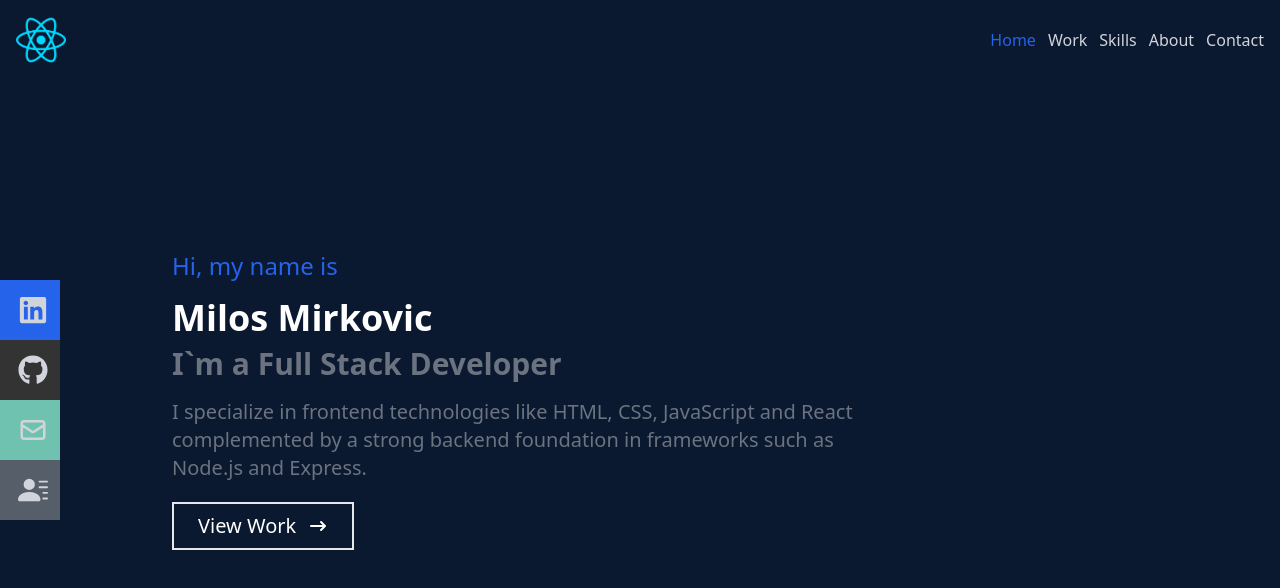
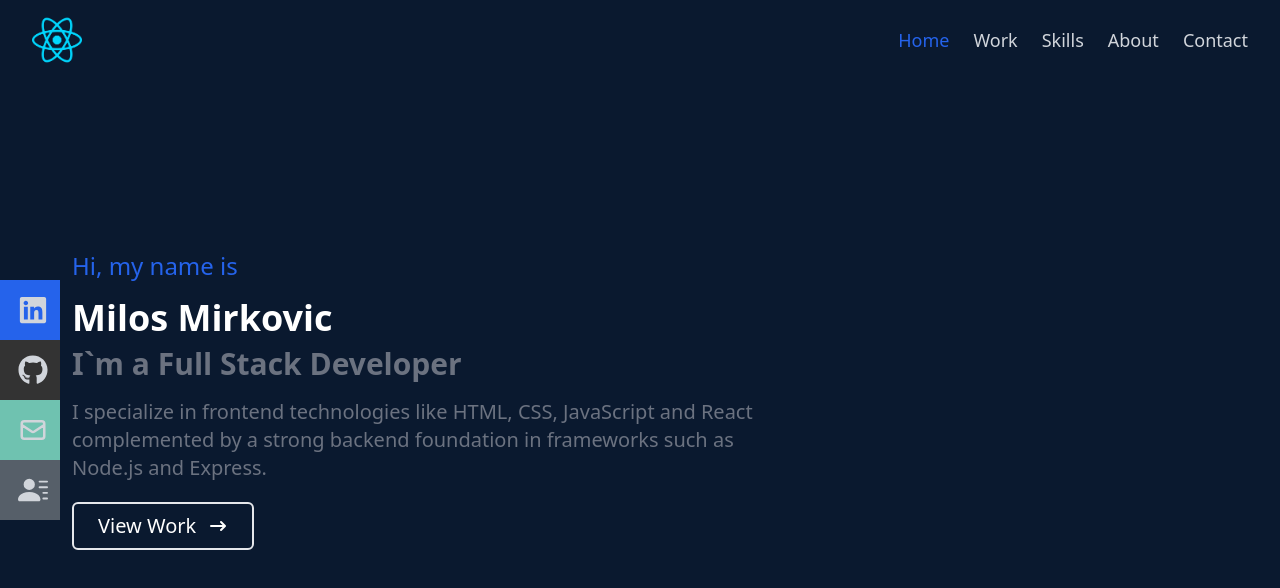
Before and after one commit to Milos191405/Portfolio-React, a React (Vite) app: page / in a window 1280 px wide. Shown: the top 588 px of the page. Built offline with nearby package versions, Linux system fonts and the light colour scheme.

Commit message:
fixing navbar

```diff
--- a/src/components/Home.jsx
+++ b/src/components/Home.jsx
@@ -10,8 +10,8 @@ function Home() {
   };
 
   return (
-    <div name="home" className="w-full min-h-screen bg-[#0a192f] ">
-      <div className="max-w-[1000px]  mx-auto px-8 pt-12 flex flex-col  justify-center min-h-screen text-white md:pt-0">
+    <div name="home" className="w-full min-h-screen bg-[#0a192f]  ">
+      <div className="max-w-[1200px]  mx-auto px-8 pt-12 flex flex-col  justify-center min-h-screen text-white md:pt-0 ">
         <p className="text-xl md:text-2xl   text-blue-600 mb-4">Hi, my name is </p>
         <h1 className="xs:text-2xl sm:text-3xl md:text-4xl mb-2  font-bold">
           Milos Mirkovic
@@ -27,7 +27,7 @@ function Home() {
         <div>
           <button
             onClick={handleViewWork}
-            className="btn group text-white border-2 px-6 py-2 flex items-center sm:text-lg md:text-xl   hover:bg-blue-600 active:border-blue-600"
+            className="btn group text-white border-2 px-6 py-2 rounded-md flex items-center sm:text-lg md:text-xl   hover:bg-blue-600 active:border-blue-600"
           >
             View Work
             <span className="group-hover:rotate-90 duration-300">
--- a/src/components/Navbar.jsx
+++ b/src/components/Navbar.jsx
@@ -11,13 +11,13 @@ function Navbar() {
   const closeMenu = () => setNav(false);
 
   return (
-    <nav className="fixed w-full h-[80px] flex justify-between items-center px-4 bg-[#0a192f] text-gray-300">
+    <nav className="fixed w-full h-[80px] flex justify-between items-center px-8 bg-[#0a192f] text-gray-300">
       <div>
         <img src={Logo} alt="Logo" className="w-[50px]" />
       </div>
 
       {/* Desktop Menu */}
-      <ul className="hidden md:flex gap-3">
+      <ul className="hidden md:flex gap-6 text-lg">
         <li>
           <NavLink
             to="/"
@@ -73,6 +73,8 @@ function Navbar() {
           </NavLink>
         </li>
       </ul>
+
+
 
       {/* Hamburger Icon */}
       <div
```
